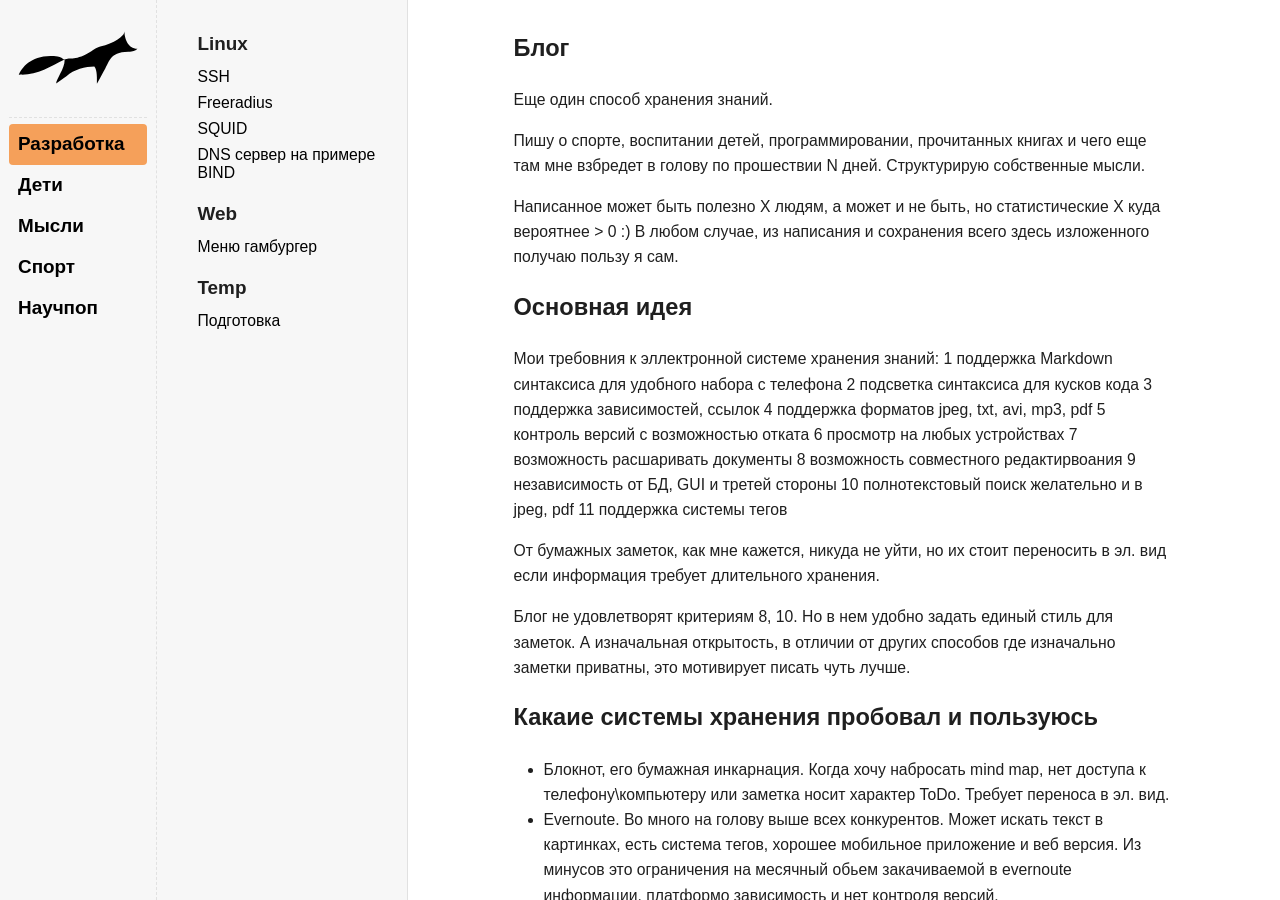
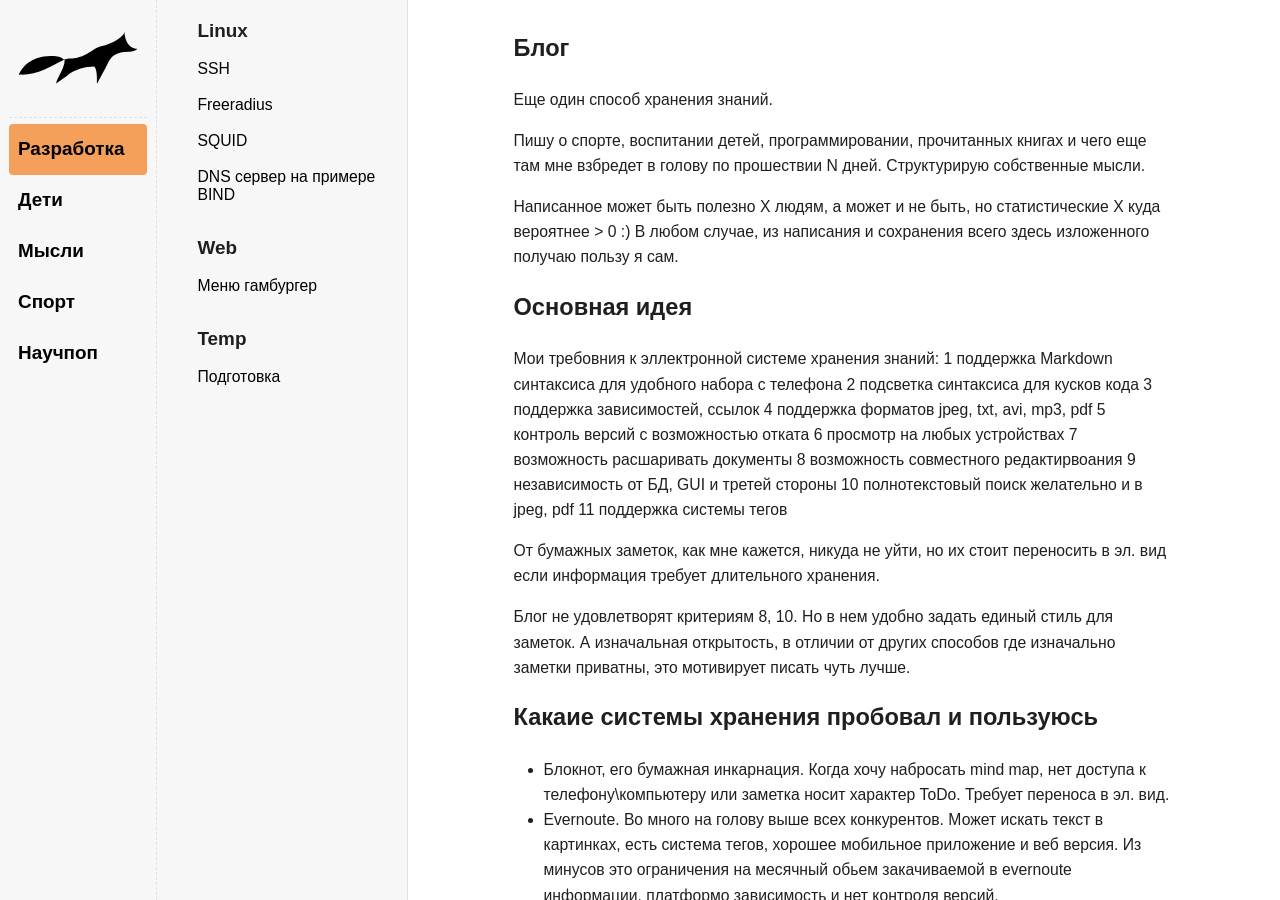
Before and after one commit to guest363/blog, a Jekyll site: the page built from index.md, in a window 1280 px wide and 900 px high. Built offline with Jekyll 4.4.1, drawn with Linux system fonts in a browser that asks for light colours.

Commit message:
nav padding

```diff
--- a/css/nav.css
+++ b/css/nav.css
@@ -57,7 +57,7 @@
 .sub-menu--list--link {
   display: flex;
   height: auto;
-  padding: 4px 9px;
+  padding: 9px;
   overflow: hidden;
   line-height: 33px;
   color: var(--color-title);
@@ -68,8 +68,11 @@
   cursor: pointer;
   align-items: center;
 }
+.sub-menu--list .sub-menu--list--header:nth-child(1) {
+  padding: 0 9px 5px 9px;
+}
 .sub-menu--list--header {
-  padding: 13px 9px 5px 9px;
+  padding: 20px 9px 5px 9px;
   font-weight: bolder;
   font-size: 1.2em;
 }
```
